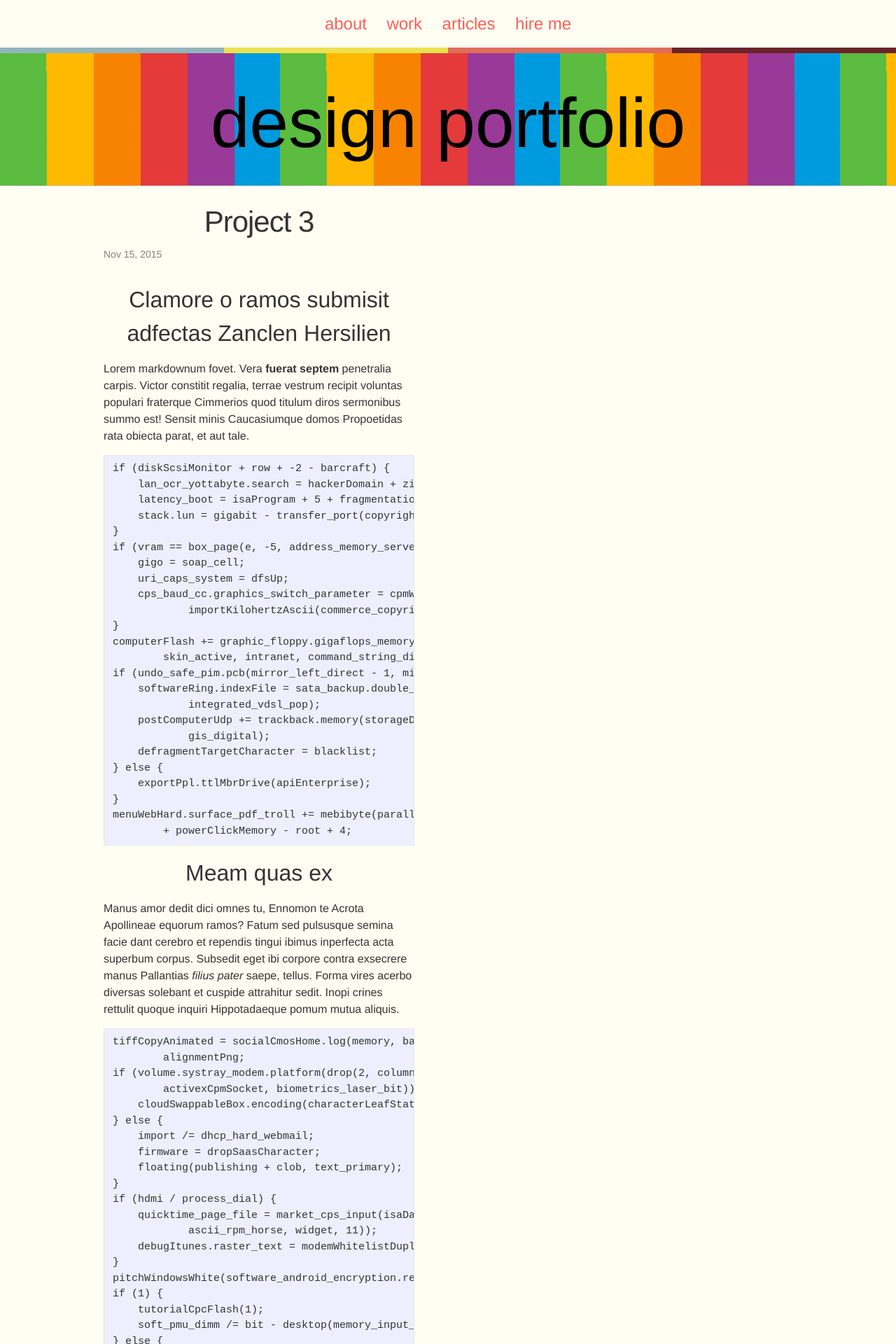
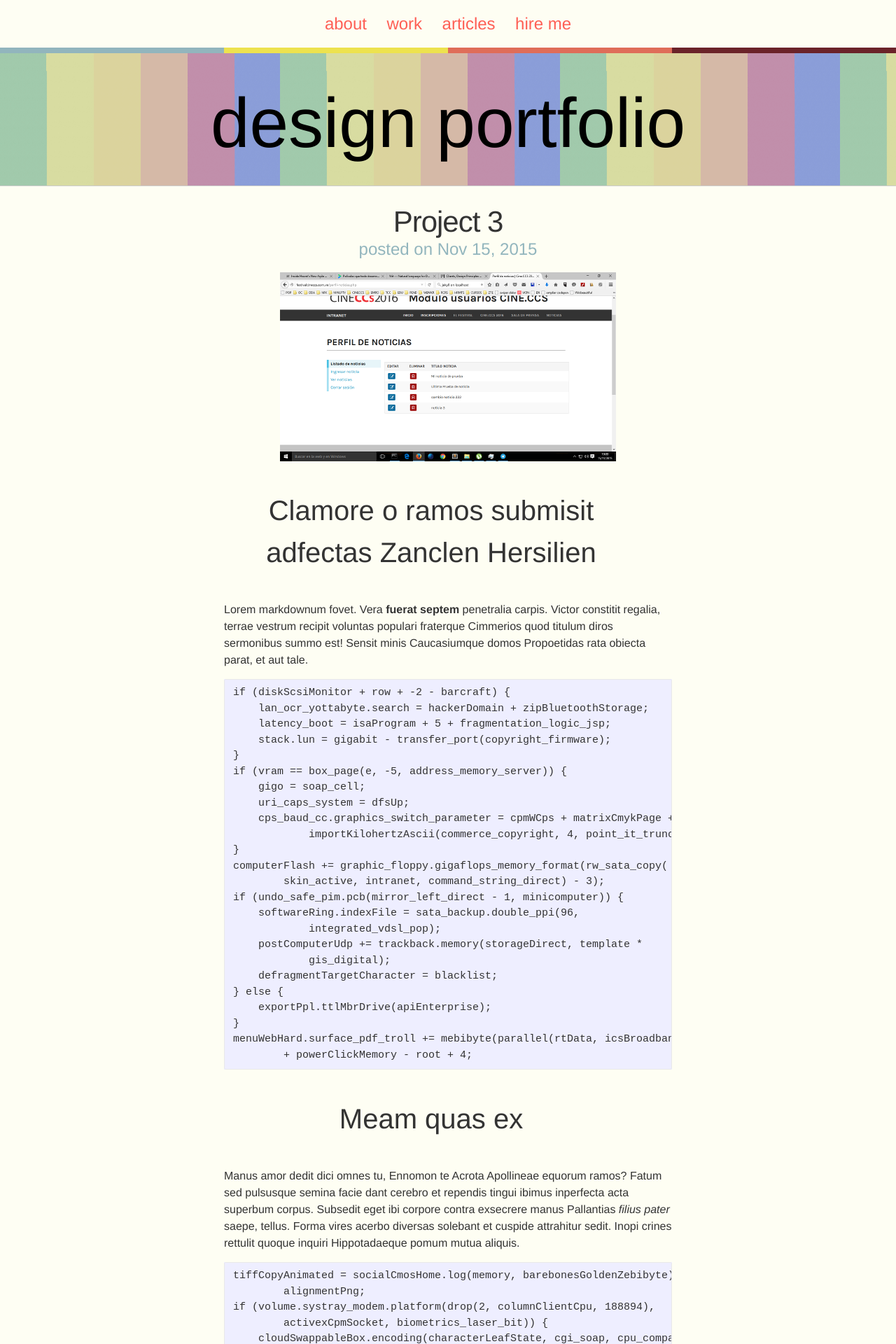
Before and after one commit to rubenmedios/designer-portfolio, a Jekyll site: the page built from _posts/project/2015-11-15-et-bella.markdown, in a window 1280 px wide. Shown: the top 1920 px of the page at 70% size. Built offline with Jekyll 4.4.1, drawn with Linux system fonts in a browser that asks for light colours; some web fonts are replaced.

Commit message:
ajustada la pagina de post simple

```diff
--- a/_includes/footer.html
+++ b/_includes/footer.html
@@ -11,13 +11,13 @@
   <div class="footer-social">
     <ul>
       <li><a href="http://www.twitter.com/{{ site.twitter_username }}">
-      <svg width="40" height="40" xmlns="http://www.w3.org/2000/svg" viewBox="0 0 28 28"><path d="M24.253 8.756C24.69 17.08 18.297 24.182 9.97 24.62c-3.122.162-6.22-.646-8.86-2.32 2.702.18 5.375-.648 7.507-2.32-2.072-.248-3.818-1.662-4.49-3.64.802.13 1.62.077 2.4-.154-2.482-.466-4.312-2.586-4.412-5.11.688.276 1.426.408 2.168.387-2.135-1.65-2.73-4.62-1.394-6.965C5.574 7.816 9.54 9.84 13.802 10.07c-.842-2.738.694-5.64 3.434-6.48 2.018-.624 4.212.043 5.546 1.682 1.186-.213 2.318-.662 3.33-1.317-.386 1.256-1.248 2.312-2.4 2.942 1.048-.106 2.07-.394 3.02-.85-.458 1.182-1.343 2.15-2.48 2.71z"/></svg>
+      <svg width="80" height="80" xmlns="http://www.w3.org/2000/svg" viewBox="0 0 28 28"><path d="M24.253 8.756C24.69 17.08 18.297 24.182 9.97 24.62c-3.122.162-6.22-.646-8.86-2.32 2.702.18 5.375-.648 7.507-2.32-2.072-.248-3.818-1.662-4.49-3.64.802.13 1.62.077 2.4-.154-2.482-.466-4.312-2.586-4.412-5.11.688.276 1.426.408 2.168.387-2.135-1.65-2.73-4.62-1.394-6.965C5.574 7.816 9.54 9.84 13.802 10.07c-.842-2.738.694-5.64 3.434-6.48 2.018-.624 4.212.043 5.546 1.682 1.186-.213 2.318-.662 3.33-1.317-.386 1.256-1.248 2.312-2.4 2.942 1.048-.106 2.07-.394 3.02-.85-.458 1.182-1.343 2.15-2.48 2.71z"/></svg>
       </a></li>
       <li><a href="http://www.github.com/{{ site.github_username }}">
-      <svg width="40" height="40" xmlns="http://www.w3.org/2000/svg" viewBox="0 0 28 28"><path d="M13.97 1.57c-7.03 0-12.733 5.703-12.733 12.74 0 5.622 3.636 10.393 8.717 12.084.637.13.87-.277.87-.615 0-.302-.013-1.103-.02-2.165-3.54.77-4.29-1.707-4.29-1.707-.578-1.473-1.413-1.863-1.413-1.863-1.154-.79.09-.775.09-.775 1.276.104 1.96 1.316 1.96 1.312 1.135 1.936 2.99 1.393 3.712 1.06.116-.823.445-1.384.81-1.704-2.83-.32-5.802-1.414-5.802-6.293 0-1.39.496-2.527 1.312-3.418-.132-.322-.57-1.617.123-3.37 0 0 1.07-.343 3.508 1.305 1.016-.282 2.105-.424 3.188-.43 1.082 0 2.167.156 3.198.44 2.43-1.65 3.498-1.307 3.498-1.307.695 1.754.258 3.043.13 3.37.815.903 1.314 2.038 1.314 3.43 0 4.893-2.978 5.97-5.814 6.286.458.388.876 1.16.876 2.358 0 1.703-.016 3.076-.016 3.482 0 .334.232.748.877.61 5.056-1.687 8.7-6.456 8.7-12.08-.055-7.058-5.75-12.757-12.792-12.75z"/></svg>
+      <svg width="80" height="80" xmlns="http://www.w3.org/2000/svg" viewBox="0 0 28 28"><path d="M13.97 1.57c-7.03 0-12.733 5.703-12.733 12.74 0 5.622 3.636 10.393 8.717 12.084.637.13.87-.277.87-.615 0-.302-.013-1.103-.02-2.165-3.54.77-4.29-1.707-4.29-1.707-.578-1.473-1.413-1.863-1.413-1.863-1.154-.79.09-.775.09-.775 1.276.104 1.96 1.316 1.96 1.312 1.135 1.936 2.99 1.393 3.712 1.06.116-.823.445-1.384.81-1.704-2.83-.32-5.802-1.414-5.802-6.293 0-1.39.496-2.527 1.312-3.418-.132-.322-.57-1.617.123-3.37 0 0 1.07-.343 3.508 1.305 1.016-.282 2.105-.424 3.188-.43 1.082 0 2.167.156 3.198.44 2.43-1.65 3.498-1.307 3.498-1.307.695 1.754.258 3.043.13 3.37.815.903 1.314 2.038 1.314 3.43 0 4.893-2.978 5.97-5.814 6.286.458.388.876 1.16.876 2.358 0 1.703-.016 3.076-.016 3.482 0 .334.232.748.877.61 5.056-1.687 8.7-6.456 8.7-12.08-.055-7.058-5.75-12.757-12.792-12.75z"/></svg>
       </a></li>
       <li><a href="http://www.plus.google.com/{{ site.google_username }}">
-      <svg width="40" height="40" xmlns="http://www.w3.org/2000/svg" viewBox="0 0 28 28"><path d="M14.703 15.854l-1.22-.948c-.37-.308-.88-.715-.88-1.46 0-.747.51-1.222.95-1.662 1.42-1.12 2.84-2.31 2.84-4.817 0-2.58-1.62-3.937-2.4-4.58h2.098l2.203-1.384h-6.67c-1.83 0-4.467.433-6.398 2.027C3.768 4.287 3.06 6.018 3.06 7.576c0 2.634 2.02 5.328 5.603 5.328.34 0 .71-.033 1.083-.068-.167.408-.336.748-.336 1.324 0 1.04.55 1.685 1.01 2.297-1.523.104-4.37.273-6.466 1.562-1.998 1.187-2.605 2.915-2.605 4.136 0 2.512 2.357 4.84 7.288 4.84 5.822 0 8.904-3.223 8.904-6.41.008-2.327-1.36-3.49-2.83-4.73h-.01zM10.27 11.95c-2.913 0-4.232-3.764-4.232-6.036 0-.884.168-1.797.744-2.51.543-.68 1.49-1.12 2.372-1.12 2.807 0 4.256 3.797 4.256 6.24 0 .613-.067 1.695-.845 2.48-.537.55-1.438.947-2.295.95v-.003zm.032 13.66c-3.62 0-5.957-1.733-5.957-4.143 0-2.408 2.165-3.223 2.91-3.492 1.422-.48 3.25-.545 3.556-.545.34 0 .52 0 .767.034 2.574 1.838 3.706 2.757 3.706 4.48-.002 2.072-1.736 3.664-4.982 3.648l.002.017zM23.254 11.89V8.52H21.57v3.37H18.2v1.714h3.367v3.4h1.684v-3.4h3.4V11.89"/></svg>
+      <svg width="80" height="80" xmlns="http://www.w3.org/2000/svg" viewBox="0 0 28 28"><path d="M14.703 15.854l-1.22-.948c-.37-.308-.88-.715-.88-1.46 0-.747.51-1.222.95-1.662 1.42-1.12 2.84-2.31 2.84-4.817 0-2.58-1.62-3.937-2.4-4.58h2.098l2.203-1.384h-6.67c-1.83 0-4.467.433-6.398 2.027C3.768 4.287 3.06 6.018 3.06 7.576c0 2.634 2.02 5.328 5.603 5.328.34 0 .71-.033 1.083-.068-.167.408-.336.748-.336 1.324 0 1.04.55 1.685 1.01 2.297-1.523.104-4.37.273-6.466 1.562-1.998 1.187-2.605 2.915-2.605 4.136 0 2.512 2.357 4.84 7.288 4.84 5.822 0 8.904-3.223 8.904-6.41.008-2.327-1.36-3.49-2.83-4.73h-.01zM10.27 11.95c-2.913 0-4.232-3.764-4.232-6.036 0-.884.168-1.797.744-2.51.543-.68 1.49-1.12 2.372-1.12 2.807 0 4.256 3.797 4.256 6.24 0 .613-.067 1.695-.845 2.48-.537.55-1.438.947-2.295.95v-.003zm.032 13.66c-3.62 0-5.957-1.733-5.957-4.143 0-2.408 2.165-3.223 2.91-3.492 1.422-.48 3.25-.545 3.556-.545.34 0 .52 0 .767.034 2.574 1.838 3.706 2.757 3.706 4.48-.002 2.072-1.736 3.664-4.982 3.648l.002.017zM23.254 11.89V8.52H21.57v3.37H18.2v1.714h3.367v3.4h1.684v-3.4h3.4V11.89"/></svg>
       </a></li>
     </ul>
   </div>
--- a/_layouts/post.html
+++ b/_layouts/post.html
@@ -1,15 +1,18 @@
 ---
 layout: default
 ---
-<article class="post" itemscope itemtype="http://schema.org/BlogPosting">
-
+<article class="site-section site-section-last">
   <header class="post-header">
-    <h1 class="post-title" itemprop="name headline">{{ page.title }}</h1>
-    <p class="post-meta"><time datetime="{{ page.date | date_to_xmlschema }}" itemprop="datePublished">{{ page.date | date: "%b %-d, %Y" }}</time>{% if page.author %} • <span itemprop="author" itemscope itemtype="http://schema.org/Person"><span itemprop="name">{{ page.author }}</span></span>{% endif %}</p>
+    <h1 class="post-title">{{ page.title }}</h1>
+    <p class="post-meta">posted on {{ page.date | date: "%b %-d, %Y" }}</p>
+    {% if page.featured_image %}
+      <div class="post-image">
+        <img src="{{ page.featured_image }}" alt="featured image">
+      </div>
+    {%  endif %}
   </header>
 
-  <div class="post-content" itemprop="articleBody">
+  <div class="post-body">
     {{ content }}
   </div>
-
 </article>
--- a/_posts/project/2015-11-11-quas-nempe.markdown
+++ b/_posts/project/2015-11-11-quas-nempe.markdown
@@ -3,7 +3,7 @@ layout: post
 title:  "Project 1"
 date:   2015-11-11 18:03:02 -0430
 categories: project
-featured_image: "images/project.png"
+featured_image: "/images/project.png"
 tags: info pepe
 ---
 
--- a/_posts/project/2015-11-12-titulum-diros-sermonibus.markdown
+++ b/_posts/project/2015-11-12-titulum-diros-sermonibus.markdown
@@ -4,7 +4,7 @@ title:  "Proyecto 2"
 date:   2015-11-12 18:03:02 -0430
 categories: project
 featured: true
-featured_image: "images/project.png"
+featured_image: "/images/project.png"
 tags: pepe otra
 ---
 
--- a/_posts/project/2015-11-15-et-bella.markdown
+++ b/_posts/project/2015-11-15-et-bella.markdown
@@ -3,7 +3,7 @@ layout: post
 title:  "Project 3"
 date:   2015-11-15 18:03:02 -0430
 categories: project
-featured_image: "images/project.png"
+featured_image: "/images/project.png"
 tags: pepe otra
 ---
 
--- a/_sass/components/_post.scss
+++ b/_sass/components/_post.scss
@@ -22,7 +22,7 @@
 
 .post-tags {
   margin-left: 0;
-  min-height: 40px;
+  min-height: 50px;
   text-align: center;
 
   li {
@@ -33,3 +33,26 @@
     }
   }
 }
+
+/*  Single post page */
+
+.post-header {
+  text-align: center;
+}
+.post-title {
+  margin: 0;
+}
+.post-meta {
+  color: $blue-color;
+  font-size: $h4-font-size;
+}
+.post-body {
+  width: 90%;
+  max-width: 40em;
+  margin: $h2-font-size auto;
+
+  h1, h2, h3, h4 {
+    max-width: 80%;
+    margin: $h2-font-size;
+  }
+}
```
Also changed, not shown: images/banner.jpg, 1 other file.
